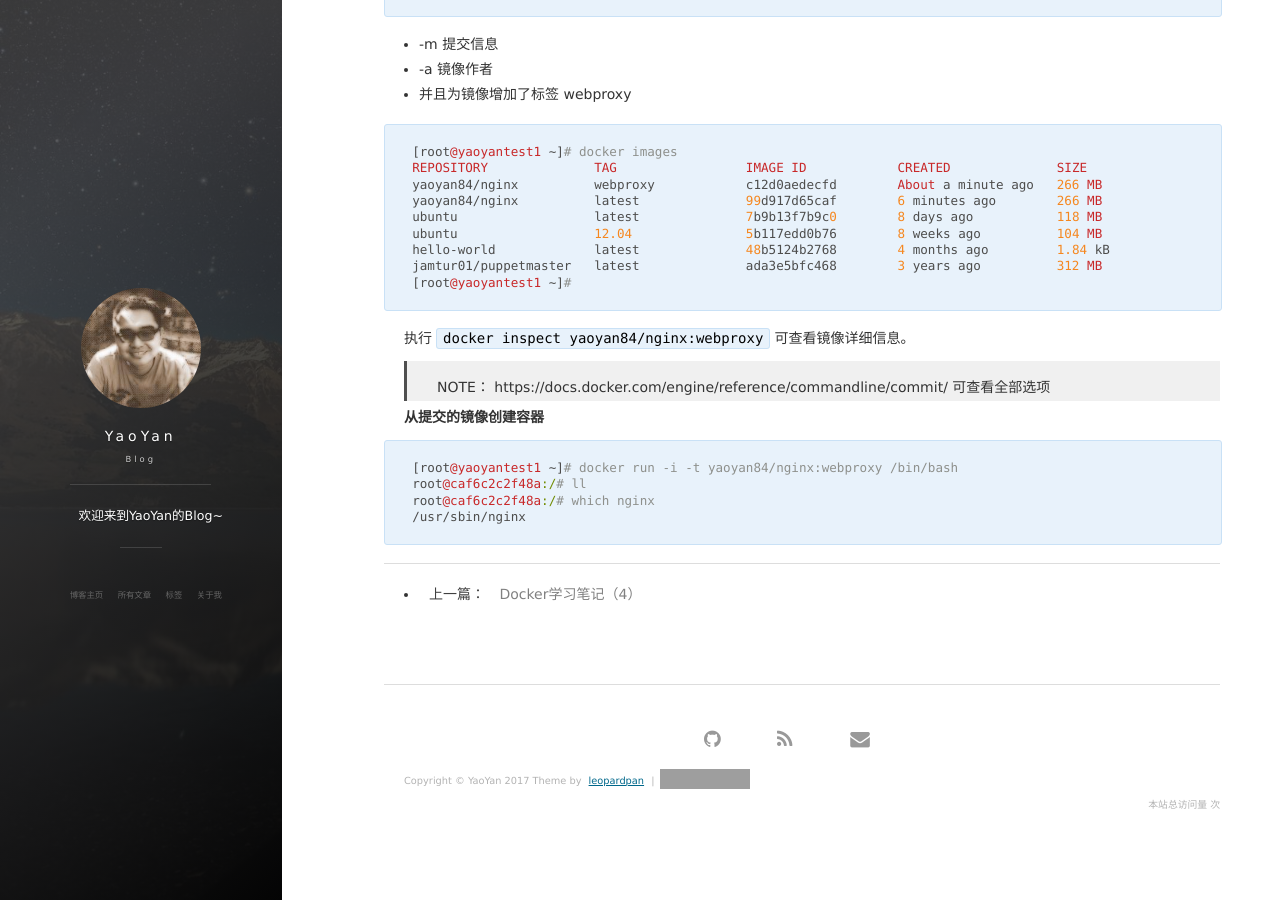
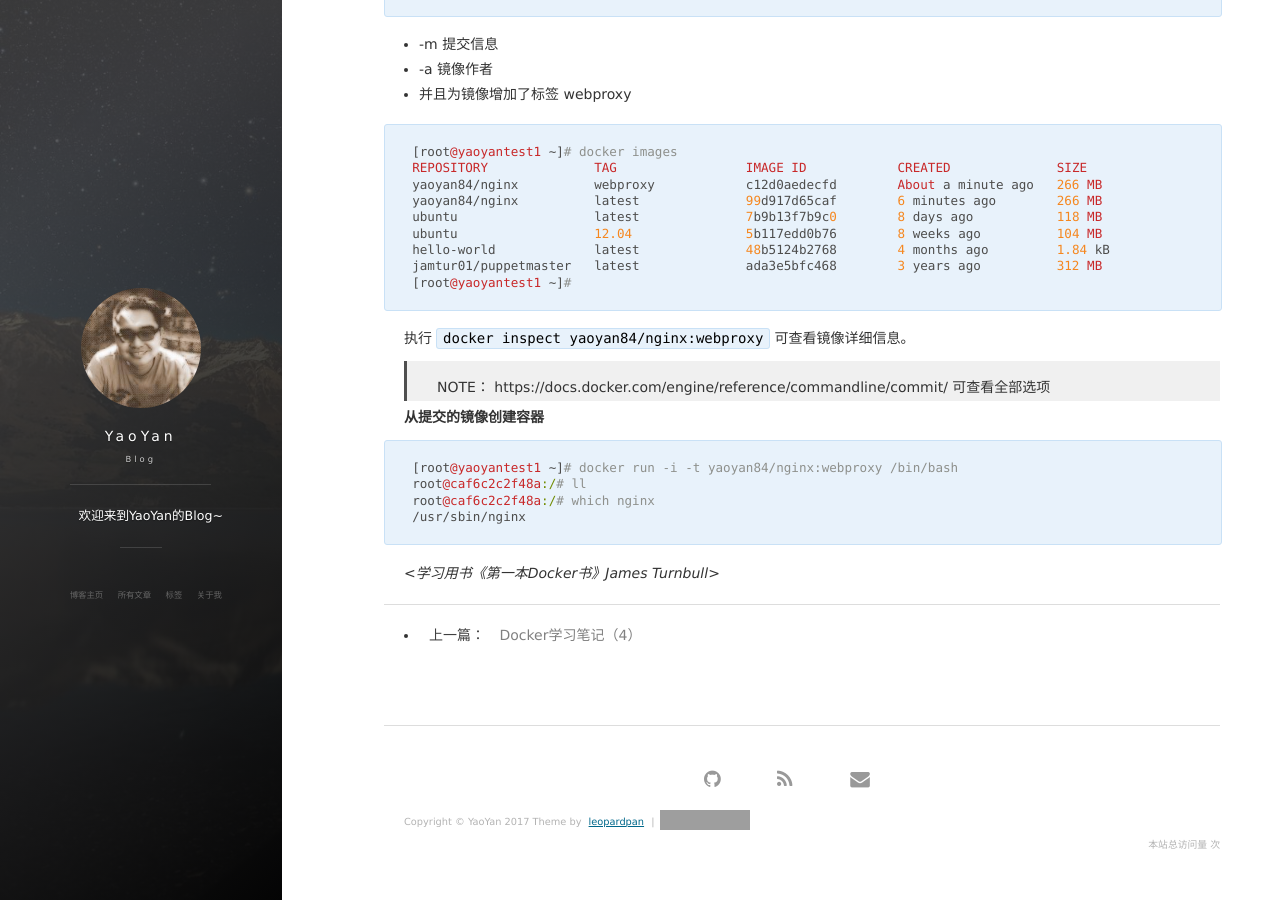
Before and after one commit to yaoyan84/yaoyan84.github.io, a Jekyll site: the page built from _posts/2017-06-12-dockerstudy-5.md, in a window 1280 px wide and 900 px high, scrolled down 6527 px. Built offline with Jekyll 4.4.1, drawn with Linux system fonts in a browser that asks for light colours; nearby versions of some CDN libraries; comment, search, counter and statistics services are not loaded; grey boxes are pictures that could not be loaded.

Commit message:
修改文件: _posts/2017-06-12-dockerstudy-5.md

````diff
--- a/_posts/2017-06-12-dockerstudy-5.md
+++ b/_posts/2017-06-12-dockerstudy-5.md
@@ -392,7 +392,7 @@ root@caf6c2c2f48a:/# which nginx
 /usr/sbin/nginx
 ```
 
-
+*<学习用书《第一本Docker书》James Turnbull>*
 
   [1]: ./images/1497277861506.jpg
   [2]: ./images/1497277926935.jpg
````
